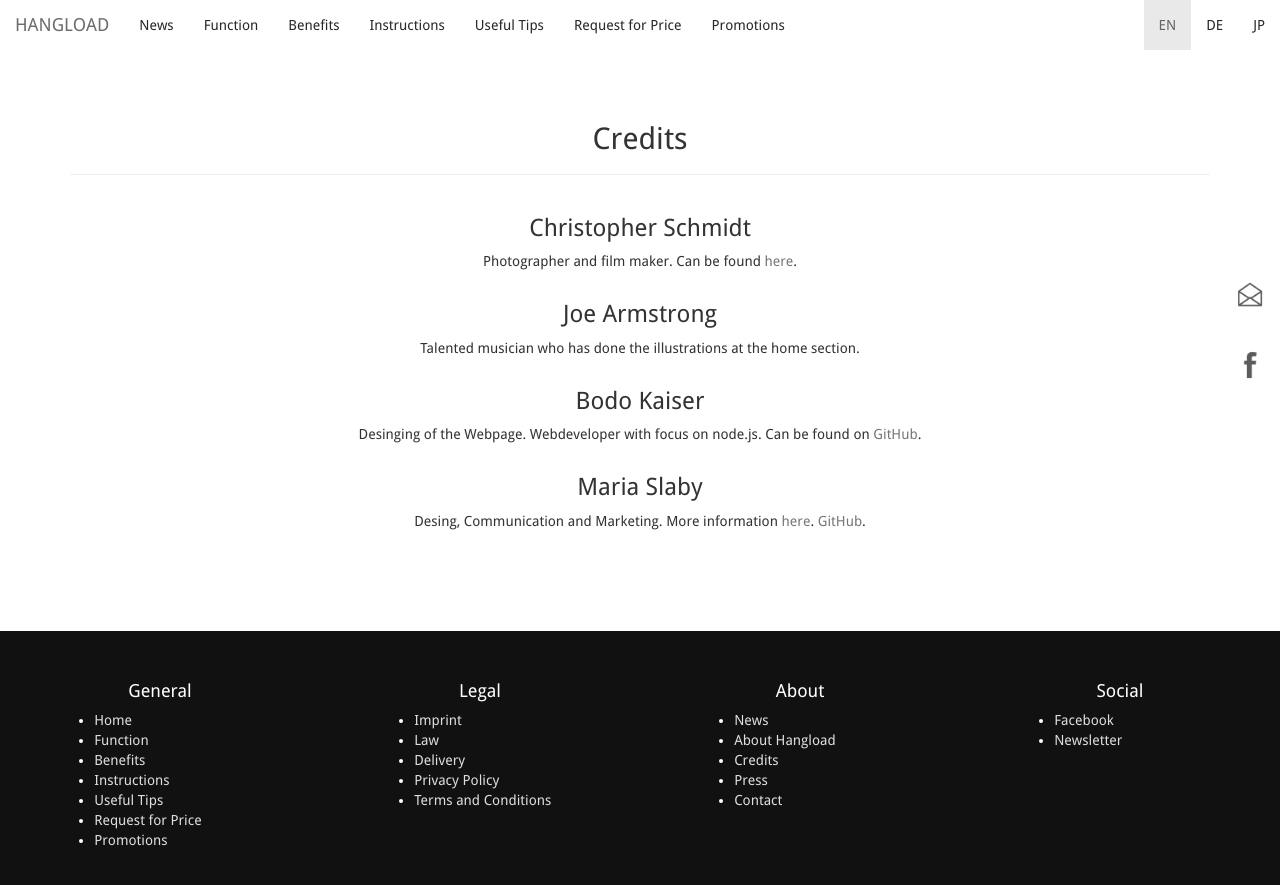
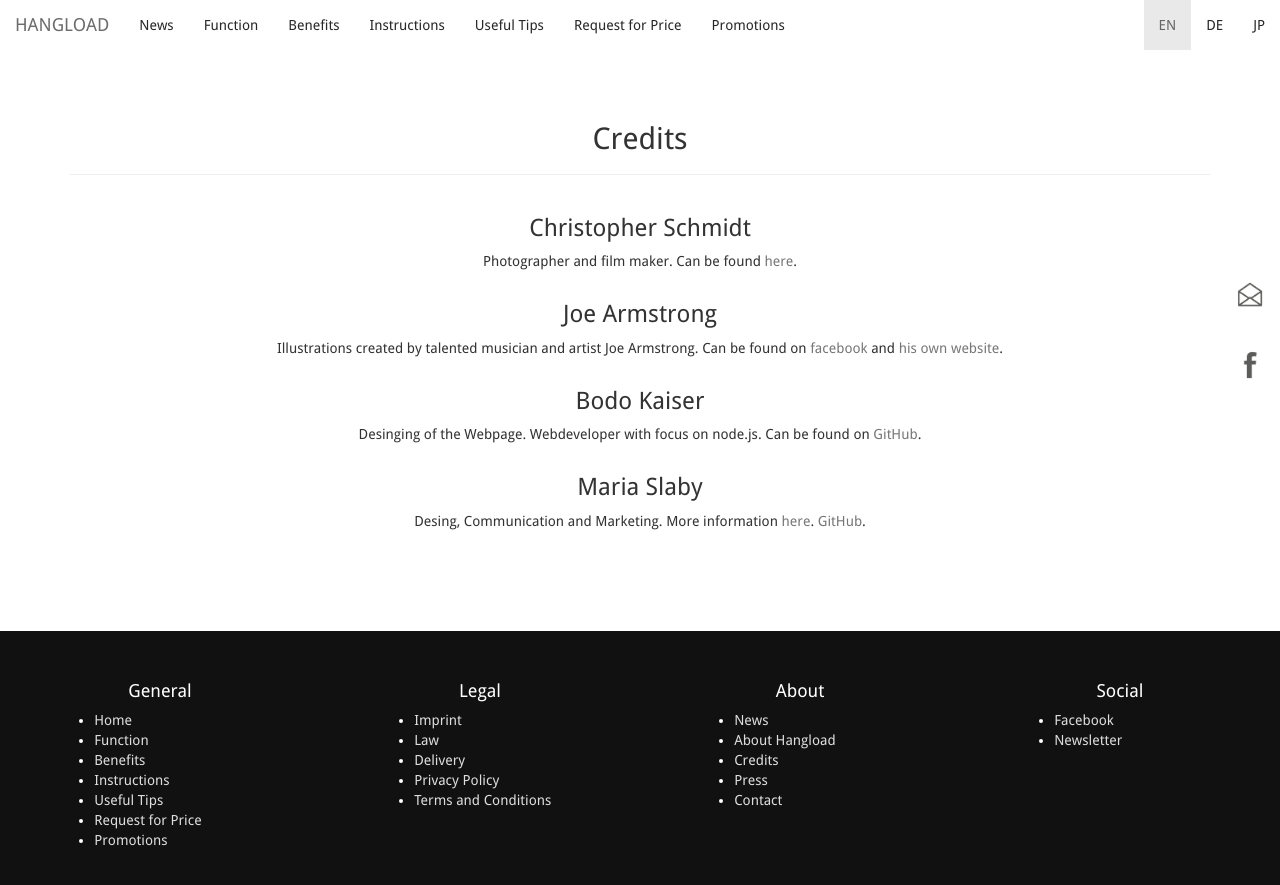
Before and after one commit to bodokaiser/hangload.com, a Jekyll site: the page built from about.html, in a window 1280 px wide and 900 px high, scrolled down 1053 px. Shown: the top 885 px of the window. Built offline with Jekyll 4.4.1, drawn with Linux system fonts in a browser that asks for light colours; nearby versions of some CDN libraries; library files that are not in the unit come from our copies; Markdown is read by kramdown in place of the engine named in the settings.

Commit message:
Update about.html

```diff
--- a/about.html
+++ b/about.html
@@ -92,7 +92,7 @@ src="/images/pictures/girlbike.jpg" />
     <div class="col-xs-10 col-xs-offset-1">
       <h3 class="text-center">Joe Armstrong</h3>
       <p class="text-center">
-        Talented musician who has done the illustrations at the home section.
+        Illustrations created by talented musician and artist Joe Armstrong. Can be found on <a href="https://www.facebook.com/joe.armstrong.7121">facebook</a> and <a href="http://www.joearmstrong.de">his own website</a>.
       </p>
     </div>
     <div class="col-xs-10 col-xs-offset-1">
```
